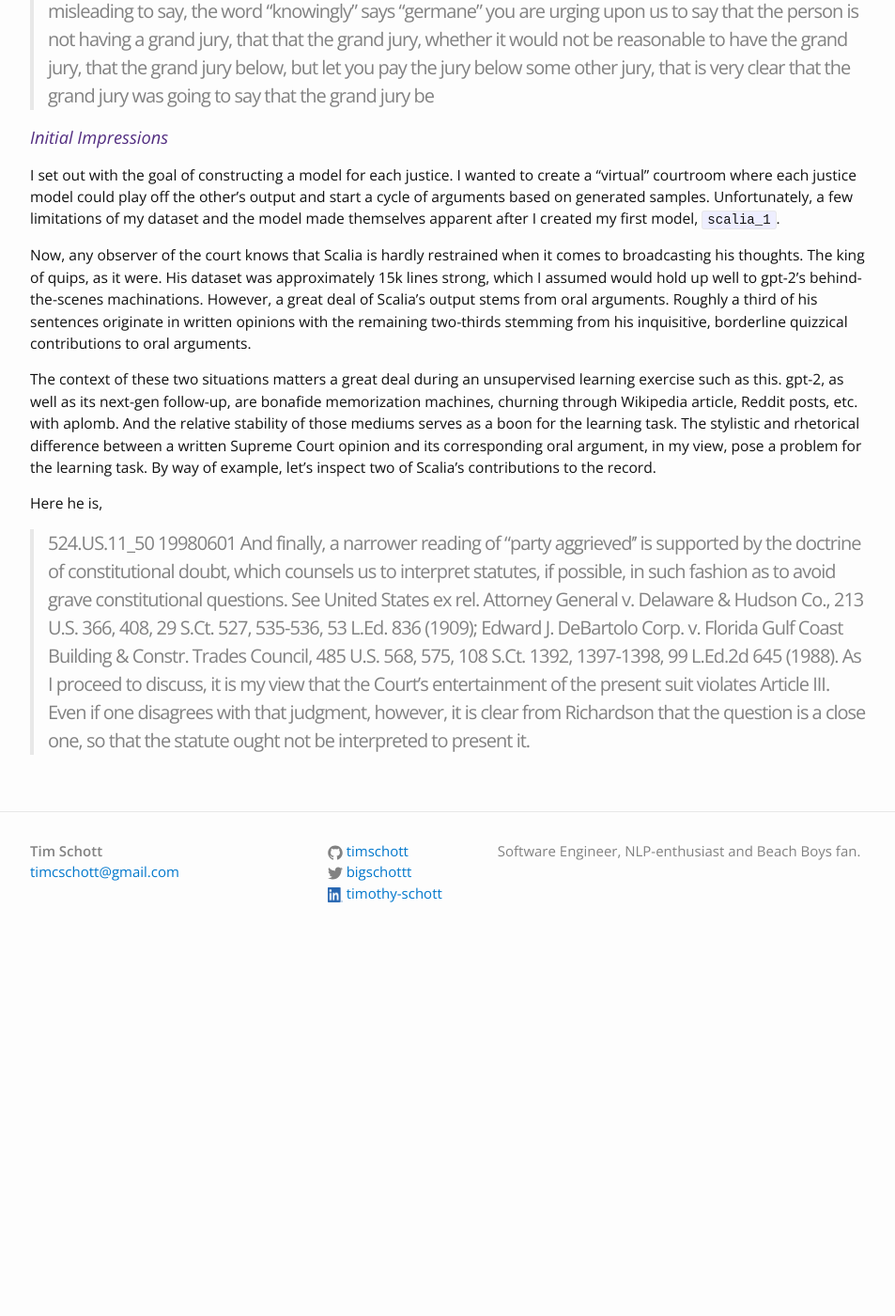
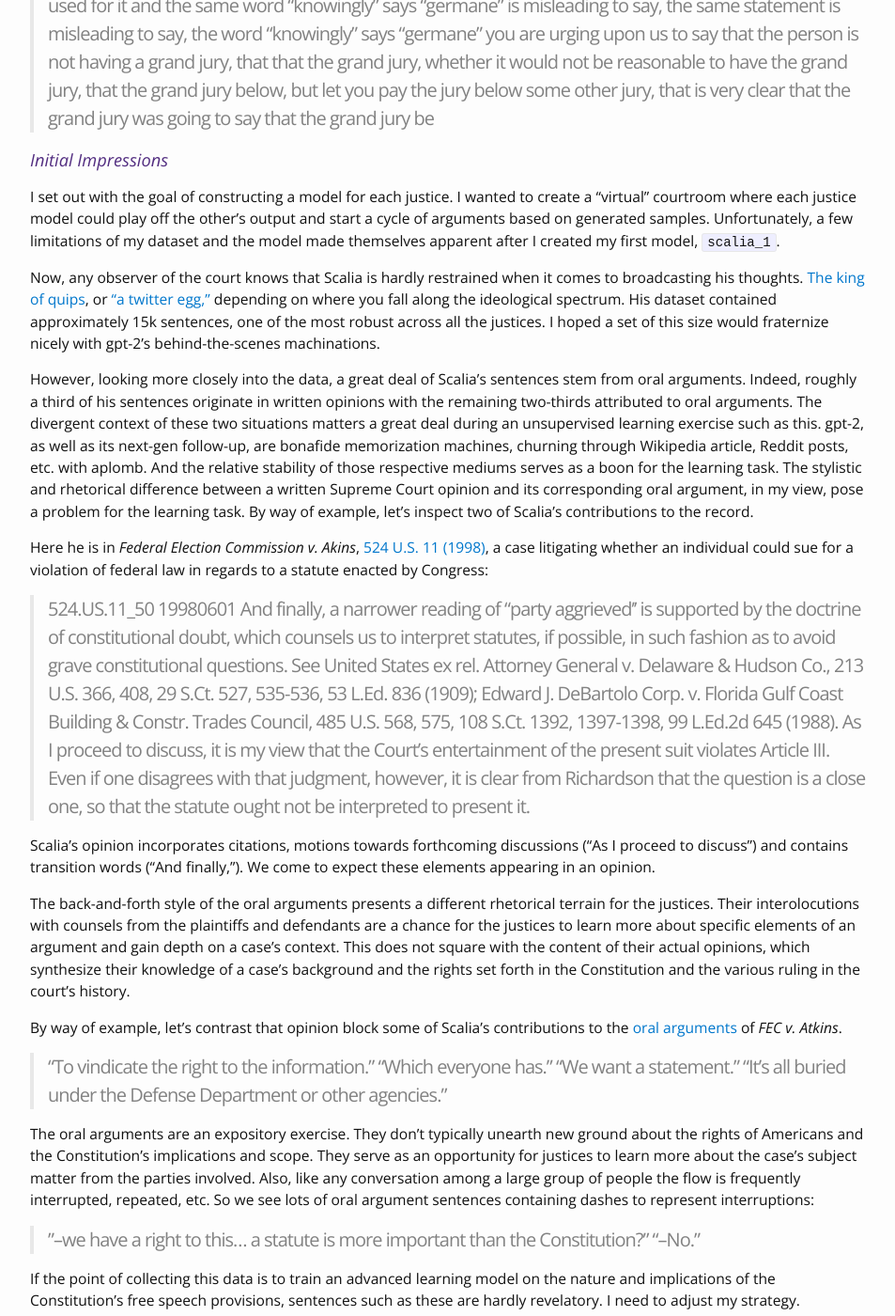
Before and after one commit to timschott/timschott.github.io, a Jekyll site: the page built from projects/sbotus.md, in a window 1280 px wide and 1400 px high, scrolled down 4449 px. Shown: the whole window at 94% size, without its empty margins (163-1116 px from the left). Built offline with Jekyll 4.4.1, drawn with Linux system fonts in a browser that asks for light colours; before the commit the page ends 5470 px from its top, so only the background shows below that; some of the changed text lies outside the part shown.

Commit message:
explain the opinion paragraph

```diff
--- a/projects/sbotus.md
+++ b/projects/sbotus.md
@@ -12,7 +12,7 @@ During my time at UVa, I worked as a Research Assistant at [IATH](https://iath.v
 
 ### Corpus Description and Text Cleaning
 
-The files we used came from LexisNexis; I maintain local access to them. My corpus for this project consists of roughly 700 Supreme Court cases ranging from 1950 - 2005, all of which focus on First Amendment issues.
+The files we used came from LexisNexis; I maintain local access to them. My corpus for this project consists of roughly 700 Supreme Court cases ranging from 1950 - 2005. The cases are a subset of the court's total output focusing on First Amendment issues.
 
 Prior to processing these files through a transformer model, I needed to greatly clean the texts. These files contained numerous artifacts specific to SCOTUS opinions like citations, docket-numbers: "boilerplate-legalese," if you will. Various functions in my [scotus.py](https://github.com/timschott/kratos/blob/master/scotus.py#L258) class handle the cleanup for these cases.
 
@@ -59,7 +59,7 @@ tim@tims-mbp sents (master) $ cat OCONNORsents.txt | head
 2. the court of reversed the conviction and ordered the charges dismissed on the ground that the magazines were improperly admitted in evidence
 3. the court of denied certiorari
 
-These lines make apparent some of the omissions from cleaning. For instance, I removed most proper nouns, like "California," quotes longer than three words, along with plenty of other characters... look at this [function](https://github.com/timschott/kratos/blob/master/scotus.py#L101) for the specifics.
+These lines make apparent some of the omissions from cleaning. For instance, I removed most proper nouns, like "California," quotes longer than three words, along with plenty of other characters ... look at this [function](https://github.com/timschott/kratos/blob/master/scotus.py#L101) for the specifics.
 
 To bolster this corpus, I incorporate the associated oral argument for each case. This is thanks to the easy to use [Oyez](https://www.oyez.org/) API; see here for [an example response](https://api.oyez.org/cases/1963/449) and [docs](https://github.com/walkerdb/supreme_court_transcripts#oyez-api). This adds depth to each of the justice's "portfolios."
 
@@ -171,11 +171,11 @@ Let's look at some of the samples my model generated. *Spoilers: even for a firs
 
 I set out with the goal of constructing a model for each justice. I wanted to create a "virtual" courtroom where each justice model could play off the other's output and start a cycle of arguments based on generated samples. Unfortunately, a few limitations of my dataset and the model made themselves apparent after I created my first model, `scalia_1`.
 
-Now, any observer of the court knows that Scalia is hardly restrained when it comes to broadcasting his thoughts. The king of quips, as it were. His dataset was approximately 15k lines strong, which I assumed would hold up well to gpt-2's behind-the-scenes machinations. However, a great deal of Scalia's output stems from oral arguments. Roughly a third of his sentences originate in written opinions with the remaining two-thirds stemming from his inquisitive, borderline quizzical contributions to oral arguments.
+Now, any observer of the court knows that Scalia is hardly restrained when it comes to broadcasting his thoughts. [The king of quips](https://www.nationalreview.com/2016/02/antonin-scalia-originality-wit/), or ["a twitter egg,"](https://gawker.com/scalia-is-a-twitter-egg-1714198342) depending on where you fall along the ideological spectrum. His dataset contained approximately 15k sentences, one of the most robust across all the justices. I hoped a set of this size would fraternize nicely with gpt-2's behind-the-scenes machinations.
 
-The context of these two situations matters a great deal during an unsupervised learning exercise such as this. gpt-2, as well as its next-gen follow-up, are bonafide memorization machines, churning through Wikipedia article, Reddit posts, etc. with aplomb. And the relative stability of those mediums serves as a boon for the learning task. The stylistic and rhetorical difference between a written Supreme Court opinion and its corresponding oral argument, in my view, pose a problem for the learning task. By way of example, let's inspect two of Scalia's contributions to the record.
+However, looking more closely into the data, a great deal of Scalia's sentences stem from oral arguments. Indeed, roughly a third of his sentences originate in written opinions with the remaining two-thirds attributed to oral arguments. The divergent context of these two situations matters a great deal during an unsupervised learning exercise such as this. gpt-2, as well as its next-gen follow-up, are bonafide memorization machines, churning through Wikipedia article, Reddit posts, etc. with aplomb. And the relative stability of those respective mediums serves as a boon for the learning task. The stylistic and rhetorical difference between a written Supreme Court opinion and its corresponding oral argument, in my view, pose a problem for the learning task. By way of example, let's inspect two of Scalia's contributions to the record.
 
-Here he is,
+Here he is in *Federal Election Commission v. Akins*, [524 U.S. 11 (1998)](https://api.oyez.org/cases/1997/96-1590), a case litigating whether an individual could sue for a violation of federal law in regards to a statute enacted by Congress:
 
 >524.US.11_50 19980601 And finally, a narrower reading of "party aggrieved'' is supported by
 >the doctrine of constitutional doubt, which counsels us to interpret statutes, if possible, in
@@ -186,3 +186,27 @@ Here he is,
 >it is my view that the Court's  entertainment of the present suit violates Article III.  Even
 >if  one disagrees with that judgment, however, it is clear from Richardson that the question
 >is a close one, so that the statute  ought not be interpreted to present it.
+
+Scalia's opinion incorporates citations, motions towards forthcoming discussions ("As I proceed to discuss") and contains transition words ("And finally,"). We come to expect these elements appearing in an opinion.
+
+The back-and-forth style of the oral arguments presents a different rhetorical terrain for the justices. Their interolocutions with counsels from the plaintiffs and defendants are a chance for the justices to learn more about specific elements of an argument and gain depth on a case's context. This does not square with the content of their actual opinions, which synthesize their knowledge of a case's background and the rights set forth in the Constitution and the various ruling in the court's history.
+
+By way of example, let's contrast that opinion block some of Scalia's contributions to the [oral arguments](https://api.oyez.org/case_media/oral_argument_audio/20166) of *FEC v. Atkins*.
+
+>"To vindicate the right to the information."
+>"Which everyone has."
+>"We want a statement."
+>"It's all buried under the Defense Department or other agencies."
+
+The oral arguments are an expository exercise. They don't typically unearth new ground about the rights of Americans and the Constitution's implications and scope. They serve as an opportunity for justices to learn more about the case's subject matter from the parties involved. Also, like any conversation among a large group of people the flow is frequently interrupted, repeated, etc. So we see lots of oral argument sentences containing dashes to represent interruptions:
+
+>"--we have a right to this... a statute is more important than the Constitution?"
+>"--No."
+
+If the point of collecting this data is to train an advanced learning model on the nature and implications of the Constitution's free speech provisions, sentences such as these are hardly revelatory. I need to adjust my strategy.
+
+### Remedies
+
+There are a few different ways to combat my model's unsatisfactory output. The first option would be to simply gather more data overall -- cases and oral arguments -- beyond my 700 case subset. However, that's a non-trivial task. The best way to go about it would be running the DOM from oyez.org through BeautifulSoup, scraping out all the text, determining the justice that's speaking, etc. The [formatting](https://supreme.justia.com/cases/federal/us/418/683/#tab-opinion) of their opinion's does not lend itself well to this type of work.
+
+Rather than pursue additional data, I'm opting to leverage my existing corpus in a different way.
```
